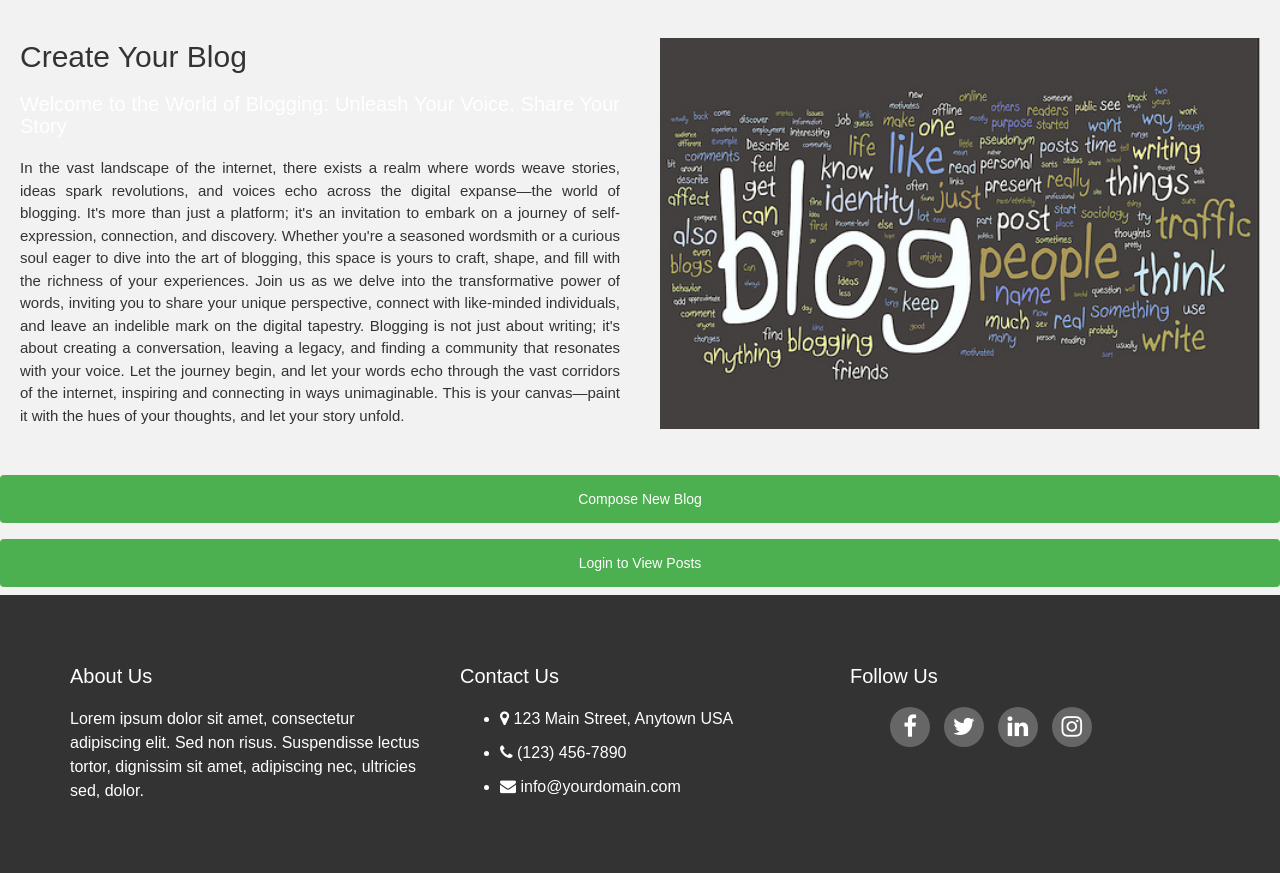
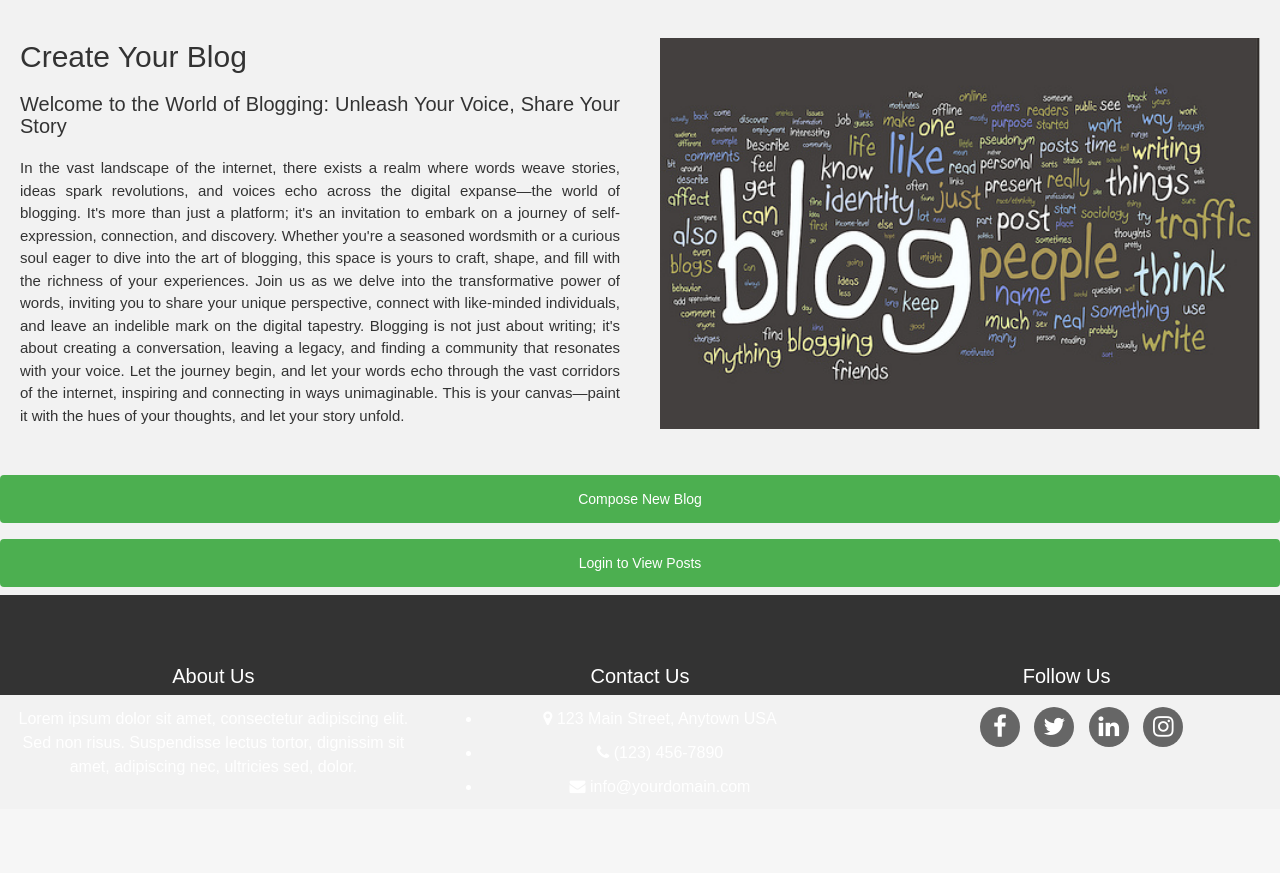
Before and after one commit to akrai15/BharatIntern_BlogWebsite, a Node server app: page / in a window 1280 px wide. Shown: the part 72-945 px from the top of the page. After the commit the page ends 819 px from the top, so only its background shows below. Run offline with Node 20, Linux system fonts and the light colour scheme; data that the repository does not hold is empty; some libraries are stand-ins or nearby versions.

Commit message:
small changes to footer css

```diff
--- a/views/footer.ejs
+++ b/views/footer.ejs
@@ -1,6 +1,6 @@
 <footer>
-    <div class="container">
-        <div class="row">
+    <div class="footercontainer">
+        <div class="footerrow">
             <div class="col-md-4">
                 <h3>About Us</h3>
                 <p>Lorem ipsum dolor sit amet, consectetur adipiscing elit. Sed non risus. Suspendisse lectus tortor, dignissim sit amet, adipiscing nec, ultricies sed, dolor.</p>
@@ -31,27 +31,27 @@
         background-color: #333;
         color: #fff;
         padding: 50px 0;
+        font-family: Arial, sans-serif;
+        font-size: 16px;
+        line-height: 1.5;
+        text-align: center;
     }
-    h3 {
+    footer h3 {
         color: #fff;
         font-size: 20px;
         margin-bottom: 20px;
     }
-    p {
-        font-size: 16px;
-        line-height: 1.5;
+    footer p {
         margin-bottom: 20px;
     }
-    .contact-info li {
-        font-size: 16px;
-        line-height: 1.5;
+    footer .contact-info li {
         margin-bottom: 10px;
     }
-    .social-icons li {
+    footer .social-icons li {
         display: inline-block;
         margin-right: 10px;
     }
-    .social-icons li a {
+    footer .social-icons li a {
         color: #fff;
         font-size: 24px;
         display: block;
@@ -61,8 +61,9 @@
         text-align: center;
         border-radius: 50%;
         background-color: #666;
+        transition: background-color 0.3s ease-in-out;
     }
-    .social-icons li a:hover {
+    footer .social-icons li a:hover {
         background-color: #fff;
         color: #333;
     }
```
